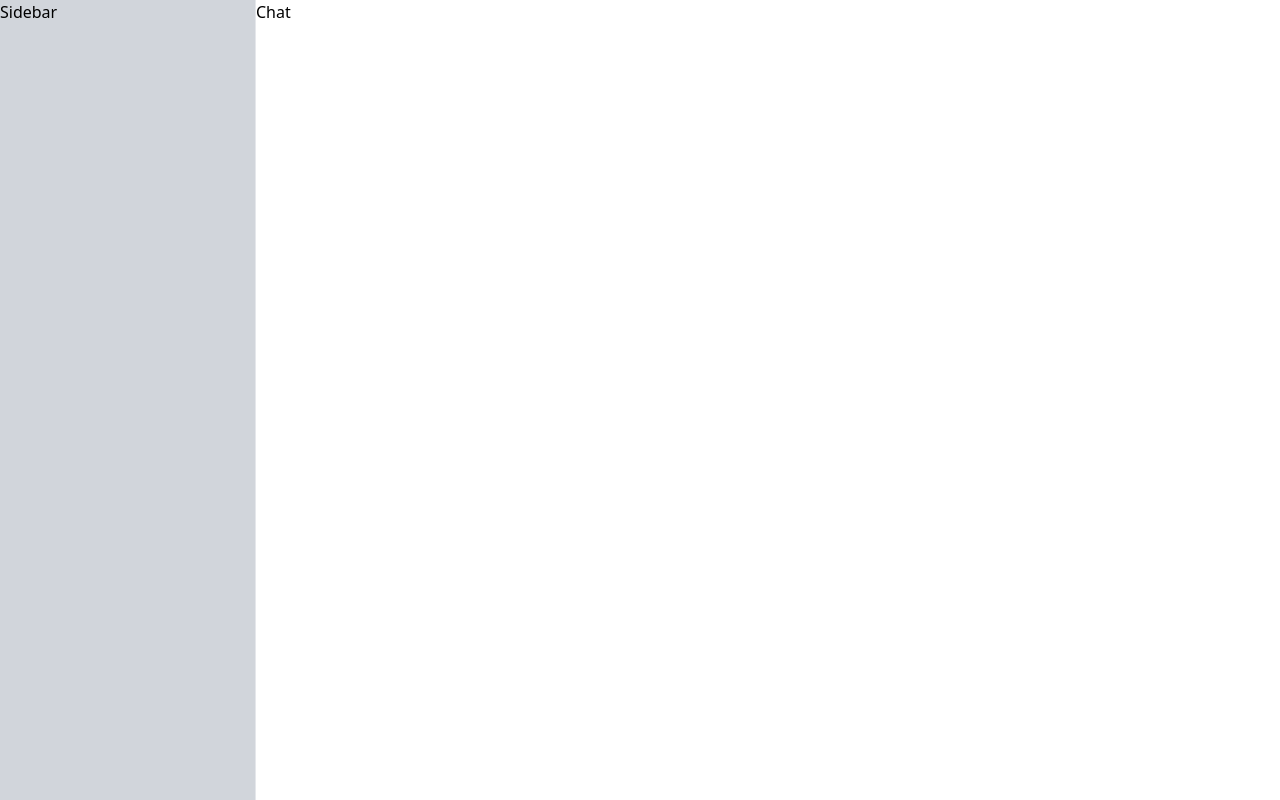
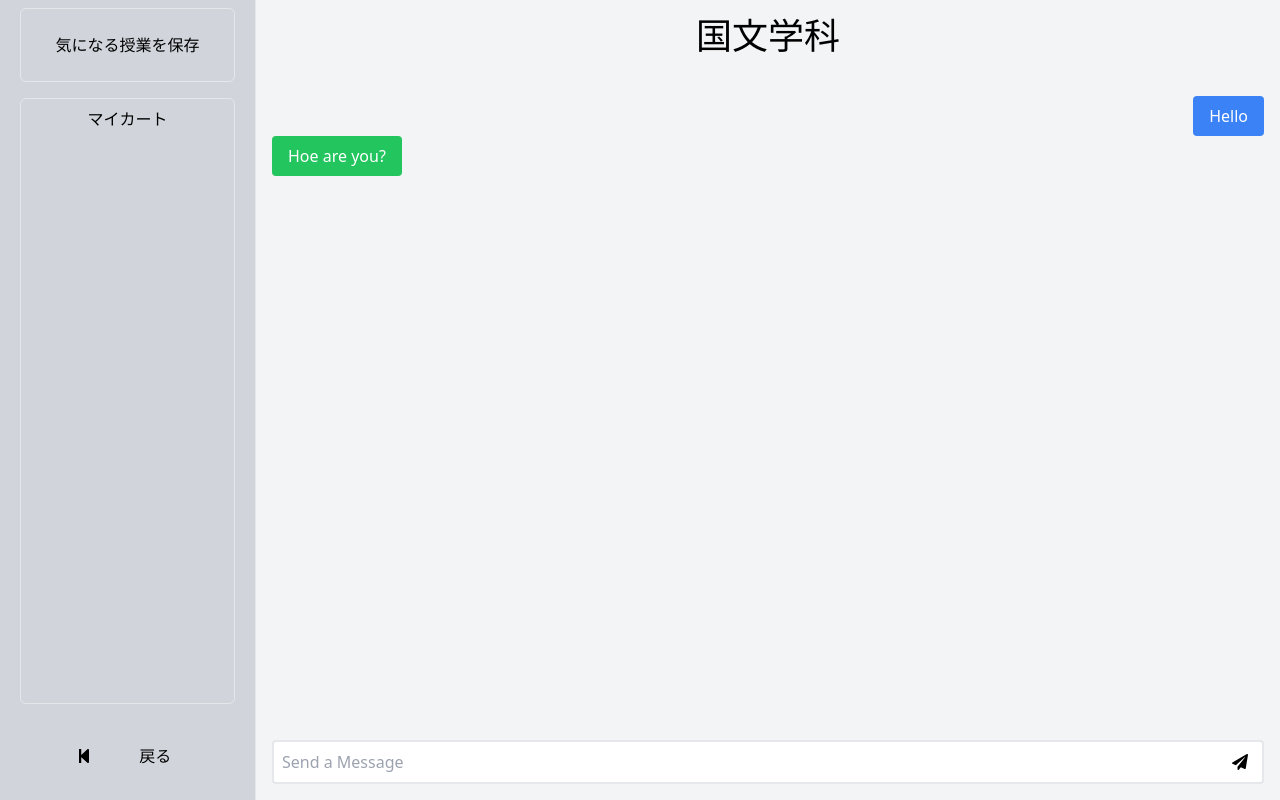
Before and after one commit to shota-08/syllabus-search-app, a React (Create React App) app: page / in a window 1280 px wide. Built offline with nearby package versions, Linux system fonts and the light colour scheme.

Commit message:
チャットレイアウトの開発

```diff
--- a/package.json
+++ b/package.json
@@ -9,6 +9,7 @@
     "openai": "^4.33.0",
     "react": "^18.2.0",
     "react-dom": "^18.2.0",
+    "react-icons": "^5.0.1",
     "react-scripts": "5.0.1",
     "web-vitals": "^2.1.4"
   },
--- a/src/components/Chat.jsx
+++ b/src/components/Chat.jsx
@@ -1,7 +1,36 @@
 import React from "react";
+import { FaPaperPlane } from "react-icons/fa";
 
 const Chat = () => {
-  return <div>Chat</div>;
+  return (
+    <div className="bg-gray-100 h-full p-4 flex flex-col">
+      <h1 className="flex justify-evenly item-center text-4xl mb-10">
+        国文学科
+      </h1>
+      <div className="flex-grow overflow-y-auto mb-4">
+        <div className="text-right">
+          <div className="bg-blue-500 inline-block rounded px-4 py-2">
+            <p className="text-white font-medium">Hello</p>
+          </div>
+        </div>
+        <div className="text-left">
+          <div className="bg-green-500 inline-block rounded px-4 py-2">
+            <p className="text-white font-medium">Hoe are you?</p>
+          </div>
+        </div>
+      </div>
+      <div className="flex-shrink-0 relative">
+        <input
+          type="text"
+          placeholder="Send a Message"
+          className="border-2 rounded w-full pr-10 focus:outline-none p-2"
+        />
+        <button className="absolute inset-y-0 right-4 flex items-center">
+          <FaPaperPlane />
+        </button>
+      </div>
+    </div>
+  );
 };
 
 export default Chat;
--- a/src/components/Sidebar.jsx
+++ b/src/components/Sidebar.jsx
@@ -1,7 +1,26 @@
 import React from "react";
+import { FaStepBackward } from "react-icons/fa";
 
 const Sidebar = () => {
-  return <div>Sidebar</div>;
+  return (
+    <div className="h-full overflow-y-auto px-5 flex flex-col">
+      <div>
+        <div className="cursor-pointer flex justify-evenly item-center border mt-2 rounded-md">
+          <h1 className="texd-lg font-medium p-4 m-2">気になる授業を保存</h1>
+        </div>
+      </div>
+      <div className="flex-grow">
+        <div className="flex justify-evenly item-center border mt-4 rounded-md h-full">
+          <h1 className="texd-lg font-medium m-2">マイカート</h1>
+        </div>
+      </div>
+      <div className="mt-8"></div>
+      <div className="flex items-center justify-evenly cursor-pointer mb-2 p-4 hover:text-slate-500">
+        <FaStepBackward />
+        <span className="texd-lg font-medium m-2">戻る</span>
+      </div>
+    </div>
+  );
 };
 
 export default Sidebar;
```
Also changed, not shown: 1 other file (tests, documents, lock files or other folders).
